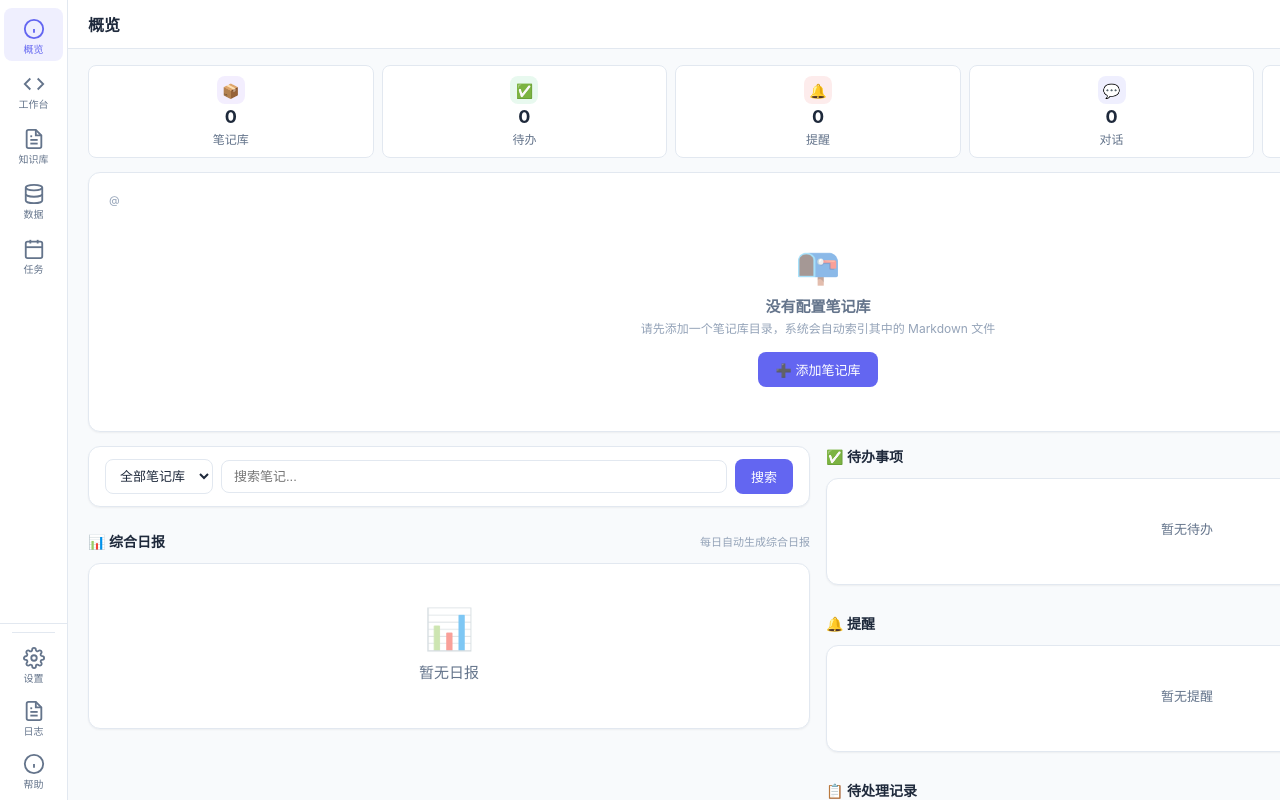
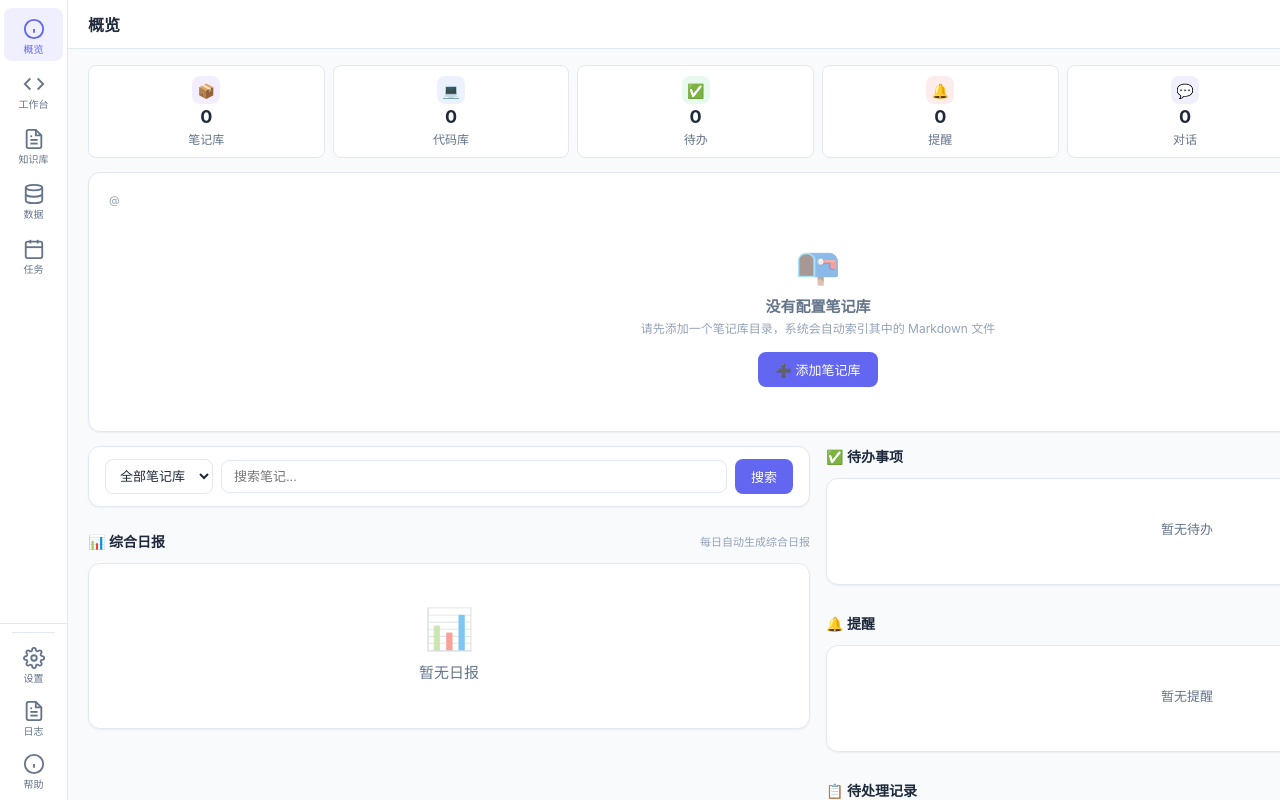
Before and after one commit to zeasin/qihang-ai-assistant, a Vue app: page /#/insights in a window 1280 px wide. Built offline with nearby package versions, Linux system fonts and the light colour scheme.

Commit message:
优化细节

```diff
--- a/electron/main.js
+++ b/electron/main.js
@@ -916,11 +916,12 @@ ipcMain.handle('insights:stats', () => {
   const totalChats = (db.qOne("SELECT COUNT(*) as c FROM prj_messages") || {}).c || 0;
   const todayModified = (db.qOne("SELECT COUNT(*) as c FROM kb_documents WHERE indexed_at >= date('now')") || {}).c || 0;
   const projectCount = (db.qOne("SELECT COUNT(*) as c FROM prj_projects WHERE type = 'note'") || {}).c || 0;
+  const codeProjectCount = (db.qOne("SELECT COUNT(*) as c FROM prj_projects WHERE type = 'code'") || {}).c || 0;
   const todoPending = (db.qOne("SELECT COUNT(*) as c FROM plan_todos WHERE status IN ('pending','in_progress')") || {}).c || 0;
   const todoOverdue = (db.qOne("SELECT COUNT(*) as c FROM plan_todos WHERE due_date != '' AND due_date < date('now','+8 hours') AND status IN ('pending','in_progress')") || {}).c || 0;
   const remindersActive = (db.qOne("SELECT COUNT(*) as c FROM plan_reminders WHERE enabled = 1") || {}).c || 0;
   const todayDataRecords = (db.qOne("SELECT COUNT(*) as c FROM data_center_records WHERE created_at >= datetime('now', '+8 hours', 'start of day')") || {}).c || 0;
-  return { fileCount, chunkCount, totalChats, todayModified, projectCount, todoPending, todoOverdue, remindersActive, todayDataRecords };
+  return { fileCount, chunkCount, totalChats, todayModified, projectCount, codeProjectCount, todoPending, todoOverdue, remindersActive, todayDataRecords };
 });
 ipcMain.handle('insights:reports', () => {
   return db.q("SELECT id, type, report_date, content, substr(content, 1, 100) as summary, created_at FROM ai_analysis WHERE type = 'daily_report' ORDER BY created_at DESC LIMIT 10");
--- a/src/views/DataView.vue
+++ b/src/views/DataView.vue
@@ -7,7 +7,7 @@
       <div class="left-panel">
         <div class="left-header">
           <span>数据集</span>
-          <button class="btn btn-sm btn-primary" @click="showAddDataset">+ 新增</button>
+          <button class="btn btn-sm btn-primary" @click="showAddDataset">+ 数据集</button>
         </div>
         <div class="left-body">
           <div
@@ -36,7 +36,7 @@
               <input type="text" v-model="searchKeyword" placeholder="搜索记录..." @keyup.enter="loadRecords(0)">
             </div>
             <button class="btn btn-sm btn-secondary" @click="loadRecords(0)">搜索</button>
-            <button class="btn btn-sm btn-primary" @click="showAddRecord">+ 新增</button>
+            <button class="btn btn-sm btn-primary" @click="showAddRecord">+ 记录</button>
             <button class="btn btn-sm btn-secondary" @click="showImportModal">📥 导入</button>
           </div>
           <table class="data-table" v-if="records.length > 0">
--- a/src/views/InsightsView.vue
+++ b/src/views/InsightsView.vue
@@ -6,6 +6,7 @@
     <div class="content-body">
       <div class="stats-grid">
         <div class="stat-card"><div class="stat-icon" style="background:rgba(139,92,246,0.1);color:#8b5cf6;">📦</div><div class="stat-num">{{ stats.projectCount }}</div><div class="stat-label">笔记库</div></div>
+        <div class="stat-card"><div class="stat-icon" style="background:rgba(59,130,246,0.1);color:#3b82f6;">💻</div><div class="stat-num">{{ stats.codeProjectCount }}</div><div class="stat-label">代码库</div></div>
         <div class="stat-card"><div class="stat-icon" style="background:rgba(34,197,94,0.1);color:#22c55e;">✅</div><div class="stat-num">{{ stats.todoPending }}</div><div class="stat-label">待办 {{ stats.todoOverdue ? '(' + stats.todoOverdue + ' 逾期)' : '' }}</div></div>
         <div class="stat-card"><div class="stat-icon" style="background:rgba(239,68,68,0.1);color:#ef4444;">🔔</div><div class="stat-num">{{ stats.remindersActive }}</div><div class="stat-label">提醒</div></div>
         <div class="stat-card"><div class="stat-icon" style="background:rgba(99,102,241,0.1);color:#6366f1;">💬</div><div class="stat-num">{{ stats.totalChats }}</div><div class="stat-label">对话</div></div>
@@ -232,7 +233,7 @@ const pendingRecords = ref<any[]>([]);
 const todayStr = ref('');
 
 const stats = ref({
-  fileCount: 0, chunkCount: 0, todayModified: 0, projectCount: 0, totalChats: 0, todoPending: 0, todoOverdue: 0, remindersActive: 0, todayDataRecords: 0
+  fileCount: 0, chunkCount: 0, todayModified: 0, projectCount: 0, codeProjectCount: 0, totalChats: 0, todoPending: 0, todoOverdue: 0, remindersActive: 0, todayDataRecords: 0
 });
 
 const noteProjects = computed(() => kbList.value.filter(k => k.type === 'note'));
@@ -587,8 +588,8 @@ onMounted(async () => {
 .content-body { flex: 1; overflow-y: auto; padding: 16px 20px; }
 
 /* stats 卡片网格 */
-.stats-grid { display: grid; grid-template-columns: repeat(5, 1fr); gap: 8px; margin-bottom: 14px; }
-.stat-card { background: white; border-radius: var(--radius-sm); border: 1px solid var(--border); padding: 10px; display: flex; flex-direction: column; align-items: center; text-align: center; gap: 2px; transition: 0.15s; }
+.stats-grid { display: flex; gap: 8px; margin-bottom: 14px; }
+.stat-card { flex: 1; min-width: 0; background: white; border-radius: var(--radius-sm); border: 1px solid var(--border); padding: 10px; display: flex; flex-direction: column; align-items: center; text-align: center; gap: 2px; transition: 0.15s; }
 .stat-icon { width: 28px; height: 28px; border-radius: var(--radius-sm); display: flex; align-items: center; justify-content: center; font-size: 14px; }
 .stat-num { font-size: 18px; font-weight: 700; color: var(--text-primary); line-height: 1.2; }
 .stat-label { font-size: 12px; color: var(--text-secondary); display: flex; align-items: center; gap: 6px; }
```
